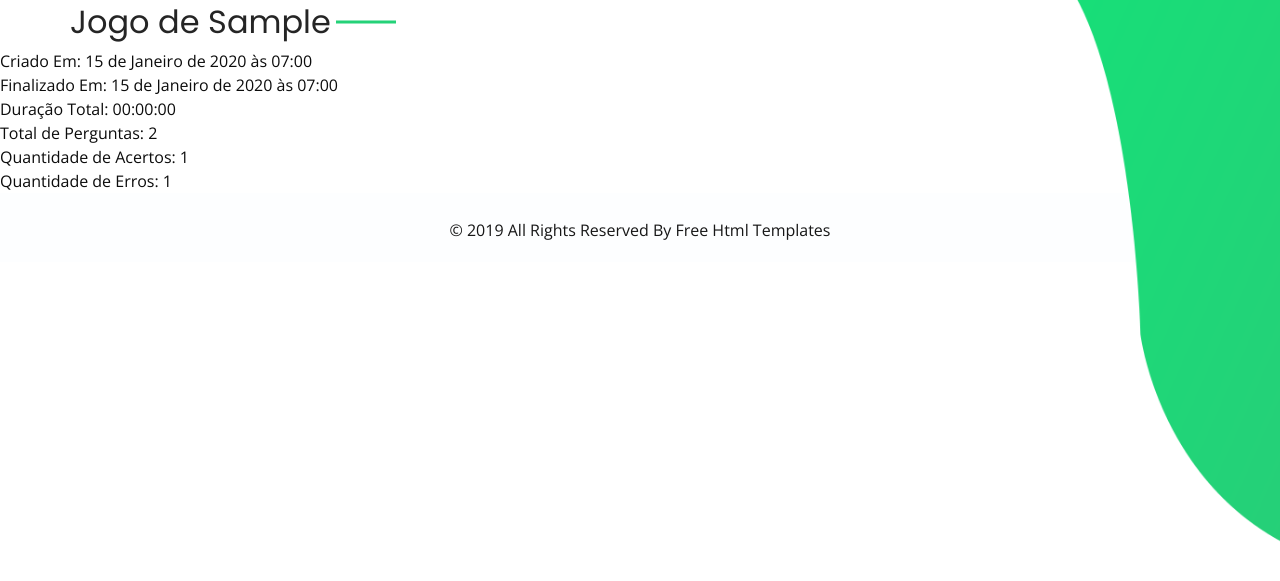
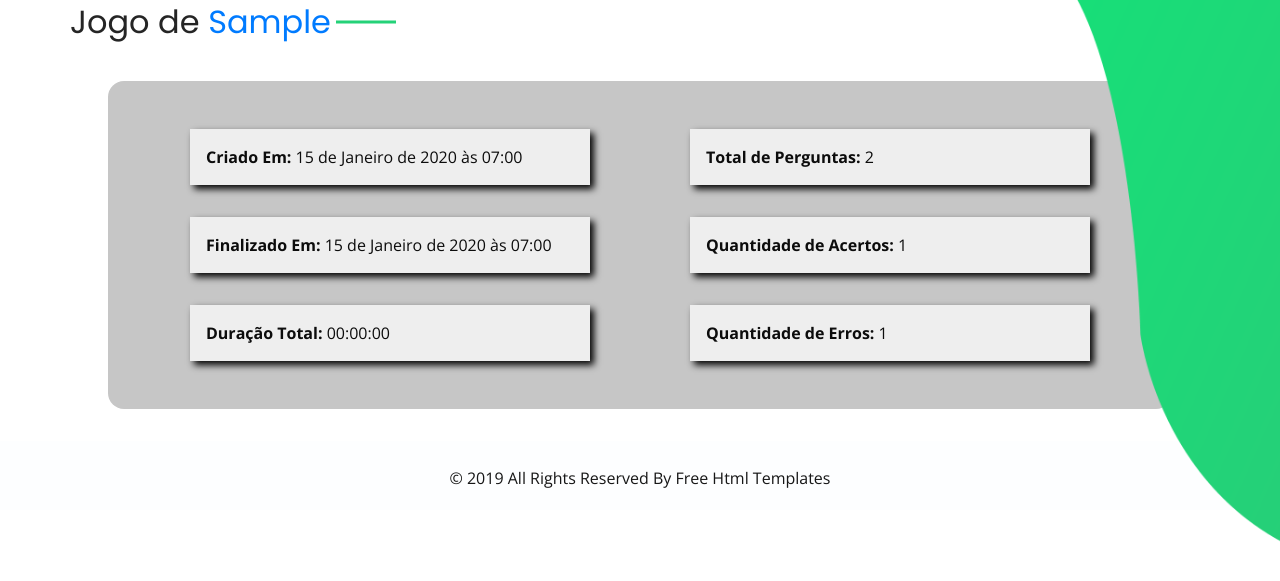
Before and after one commit to Dryzera/musical-test-django-2024, a Django app: a page that uses main/templates/game_detail.html in a window 1280 px wide. Shown: the part 67-648 px from the top of the page. Run offline with Django 5.2, Linux system fonts and the light colour scheme; tables that the repository leaves empty hold one stand-in row (values such as "Sample post"); some libraries are stand-ins or nearby versions.

Commit message:
update in game_detail page (finished)

```diff
--- a/base_static/global/css/style.css
+++ b/base_static/global/css/style.css
@@ -1171,3 +1171,31 @@ a:focus {
 .btn-form:hover {
   transform: translateY(-10px)
 }
+
+.flex_resume_game {
+  margin: 2rem;
+  display: flex;
+  justify-content: center;
+}
+
+.grid_resume_game {
+  display: grid;
+  grid-template-columns: repeat(2, 500px);
+  background-color: #c6c6c6;
+  padding: 2rem;
+  border-radius: 1rem;
+}
+
+.cabeca {
+  display: flex;
+  flex-direction: column;
+  align-items: center;
+}
+
+.stats {
+  width: 400px;
+  background-color: #eee;
+  padding: 1rem;
+  margin: 1rem;
+  box-shadow: 4px 4px 7px black;
+}
--- a/main/templates/game_detail.html
+++ b/main/templates/game_detail.html
@@ -6,26 +6,27 @@
     <div class="heading_container">
       <h2>
         {% if game_model.user.first_name %}
-            Jogo de {{ game_model.user.first_name }}
+            Jogo de <a href="{% url "main:perfil" game_model.user.pk %}">{{ game_model.user.first_name }}</a>
         {% else %}
-            Jogo de {{ game_model.user.username }}
+            Jogo de <a href="{% url "main:perfil" game_model.user.pk %}">{{ game_model.user.username }}</a>
         {% endif %}
       </h2>
     </div>
 </div>
 
-<div class="grid_resume_game">
-    <div class="cabeca">
-        <div class="stats">Criado Em: {{ game_model.created_at }}</div>
-        <div class="stats">Finalizado Em: {{ game_model.finished_at }}</div>
-        <div class="stats">Duração Total: {{ game_duration|add_zero_left }}</div>
-    </div>
-    <div class="cabeca">
-        <div class="stats">Total de Perguntas: {{ total_questions }}</div>
-        <div class="stats">Quantidade de Acertos: {{ game_model.qtd_acertos }}</div>
-        <div class="stats">Quantidade de Erros: {{ game_model.qtd_erros }}</div>
+<div class="flex_resume_game">
+    <div class="grid_resume_game">
+        <div class="cabeca">
+            <div class="stats"><b>Criado Em:</b> {{ game_model.created_at }}</div>
+            <div class="stats"><b>Finalizado Em:</b> {{ game_model.finished_at }}</div>
+            <div class="stats"><b>Duração Total:</b> {{ game_duration|add_zero_left }}</div>
+        </div>
+        <div class="cabeca">
+            <div class="stats"><b>Total de Perguntas:</b> {{ total_questions }}</div>
+            <div class="stats"><b>Quantidade de Acertos:</b> {{ game_model.qtd_acertos }}</div>
+            <div class="stats"><b>Quantidade de Erros:</b> {{ game_model.qtd_erros }}</div>
+        </div>
     </div>
 </div>
 
-
 {% endblock content %}
```
